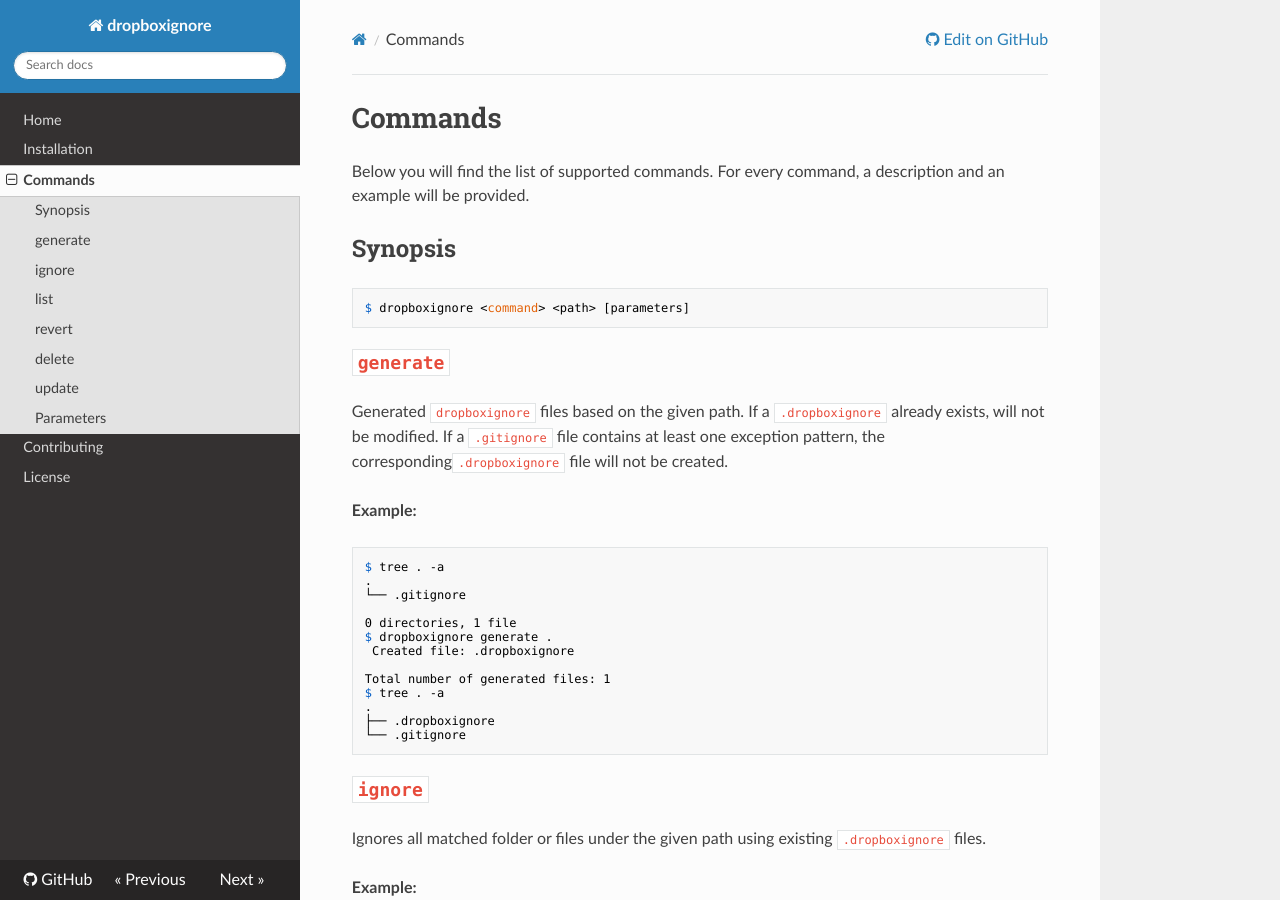
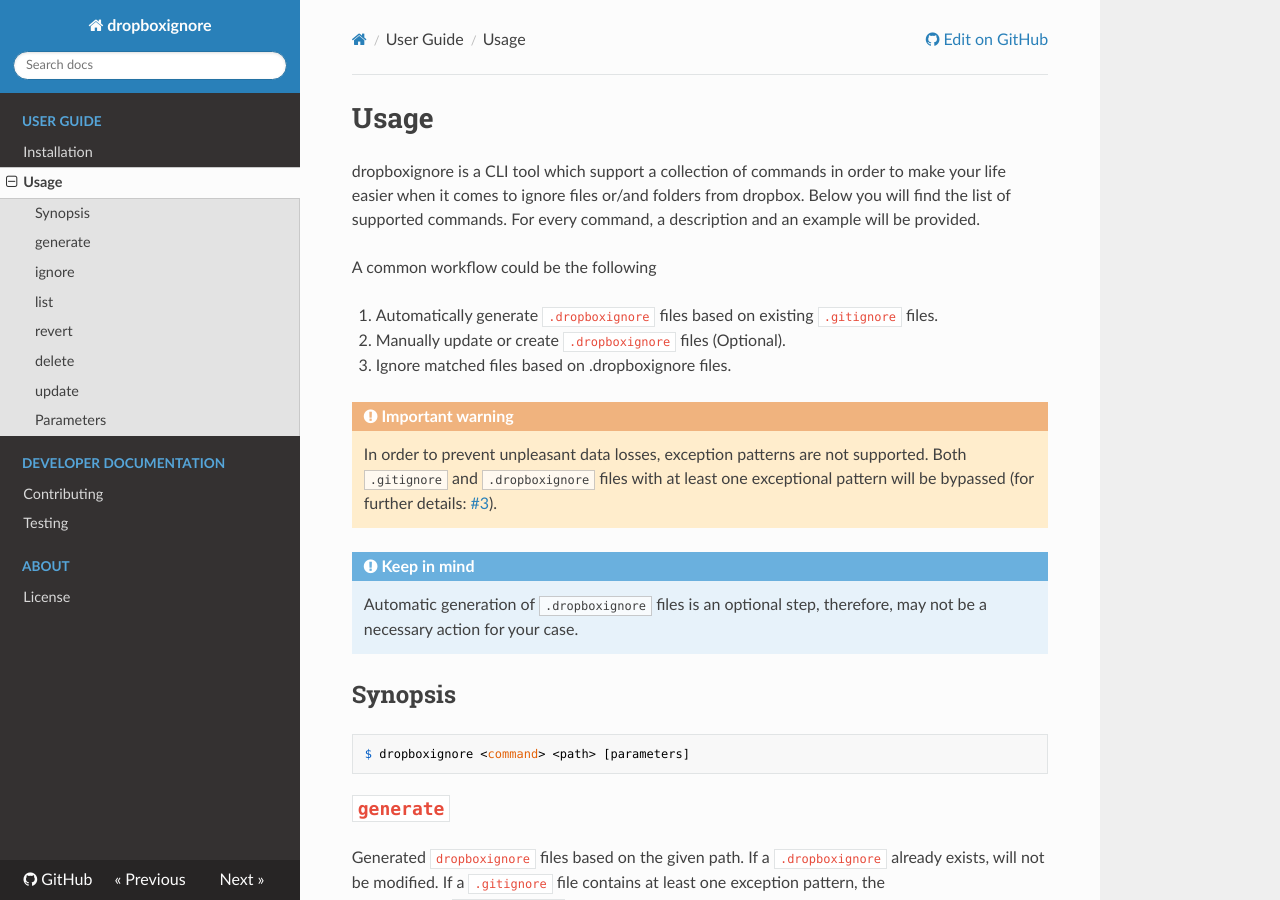
Before and after one commit to sp1thas/dropboxignore, an MkDocs documentation site: the page built from docs/usage.md, in a window 1280 px wide and 900 px high. Built offline with MkDocs 1.6.1, drawn with Linux system fonts in a browser that asks for light colours; nearby versions of some CDN libraries.

Commit message:
[docs]: add extra pages

```diff
--- a/docs/commands.md
+++ b/docs/usage.md
@@ -1,6 +1,19 @@
-# Commands
+# Usage
 
-Below you will find the list of supported commands. For every command, a description and an example will be provided.
+dropboxignore is a CLI tool which support a collection of commands in order to make your life easier when it comes to ignore files or/and folders from dropbox. Below you will find the list of supported commands. For every command, a description and an example will be provided.
+
+A common workflow could be the following
+
+ 1. Automatically generate `.dropboxignore` files based on existing `.gitignore` files.
+ 2. Manually update or create `.dropboxignore` files (Optional).
+ 3. Ignore matched files based on .dropboxignore files.
+
+!!! warning "Important warning"
+    In order to prevent unpleasant data losses, exception patterns are not supported. Both `.gitignore` and `.dropboxignore` files with at least one exceptional pattern will be bypassed (for further details: [#3](https://github.com/sp1thas/dropboxignore/issues/3)).
+
+!!! note "Keep in mind"
+    Automatic generation of `.dropboxignore` files is an optional step, therefore, may not be a necessary action for your case.
+
 
 ## Synopsis
 
--- a/mkdocs.yml
+++ b/mkdocs.yml
@@ -1,12 +1,17 @@
 site_name: dropboxignore
 theme:
   name: readthedocs
-
+markdown_extensions:
+  - admonition
 repo_url: https://github.com/sp1thas/dropboxignore/
 
 nav:
-  - Home: 'index.md'
-  - Installation: 'installation.md'
-  - Commands: 'commands.md'
-  - Contributing: 'contributing.md'
-  - License: 'license.md'
+#  - Home: 'index.md'
+  - 'User Guide':
+    - Installation: 'installation.md'
+    - Usage: 'usage.md'
+  - 'Developer Documentation':
+    - Contributing: 'contributing.md'
+    - Testing: 'testing.md'
+  - About:
+    - License: 'license.md'
```
Also changed, not shown: README.md (+1 -1 lines), docs/installation.md (+3 -1 lines), docs/testing.md (added, +12 -0 lines).
